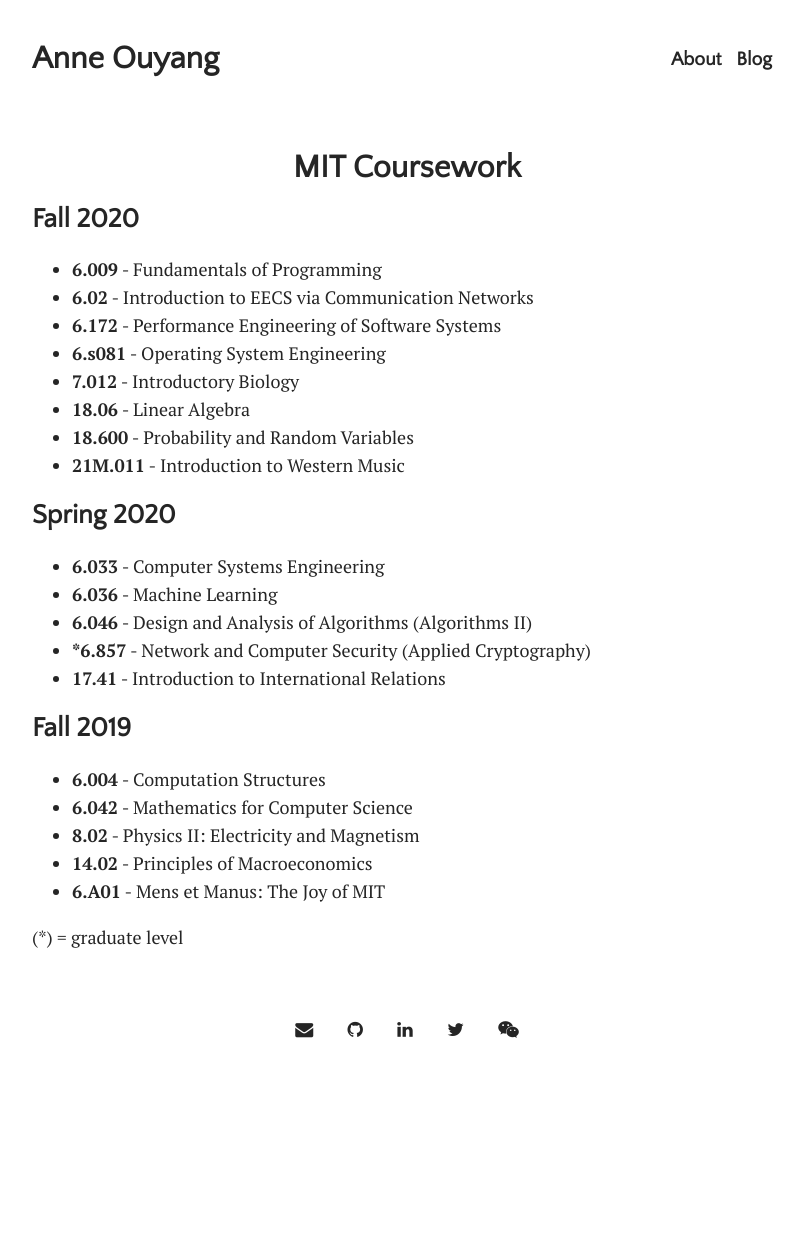
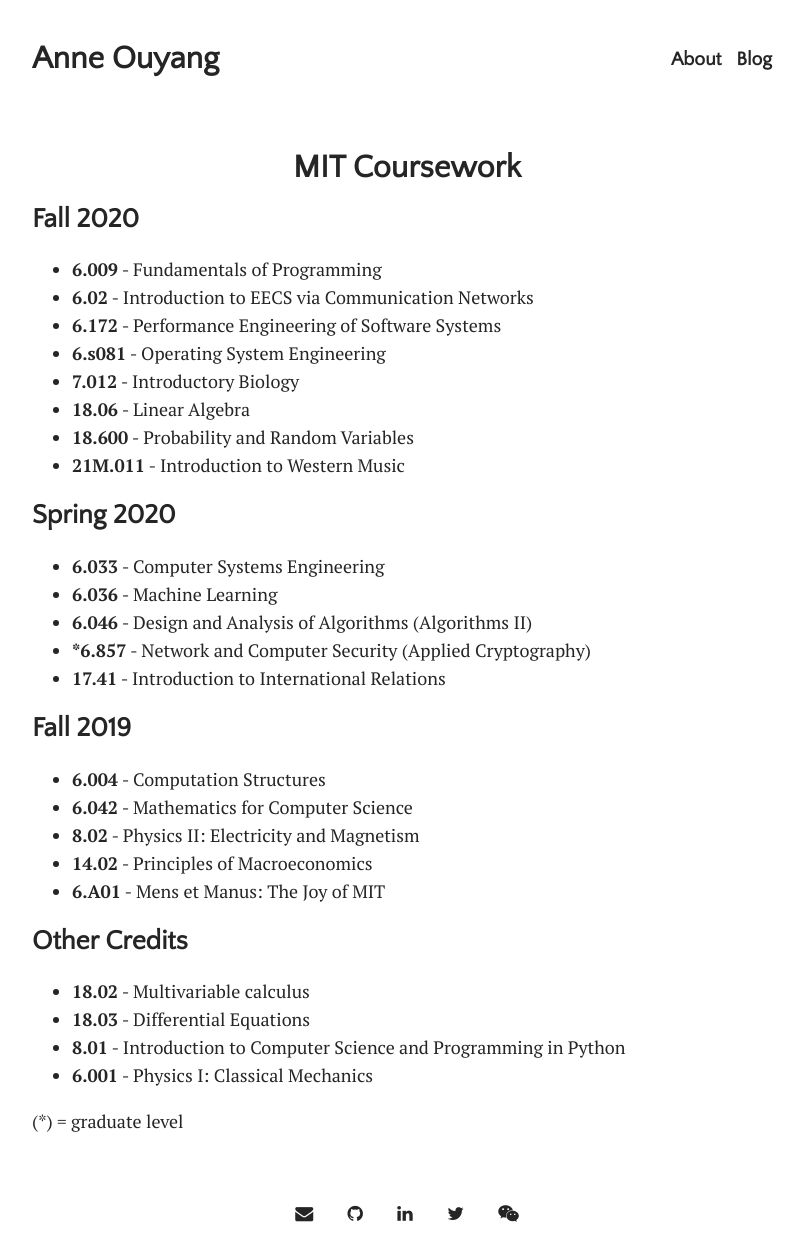
Before and after one commit to anneouyang/anneouyang.github.io, a Jekyll site: the page built from coursework.md, in a window 1280 px wide. Shown: the whole page, without its empty margins (233-1037 px from the left). Built offline with Jekyll 4.4.1, drawn with Linux system fonts in a browser that asks for light colours; some web fonts are replaced; before the commit the page ends 1060 px from its top, so only the background shows below that.

Commit message:
add course

```diff
--- a/coursework.md
+++ b/coursework.md
@@ -29,6 +29,11 @@ title: Coursework
 - **14.02** - Principles of Macroeconomics
 - **6.A01** - Mens et Manus: The Joy of MIT
 
+## Other Credits
 
+- **18.02** - Multivariable calculus
+- **18.03** - Differential Equations
+- **8.01** - Introduction to Computer Science and Programming in Python
+- **6.001** - Physics I: Classical Mechanics
 
 (\*) = graduate level
```
